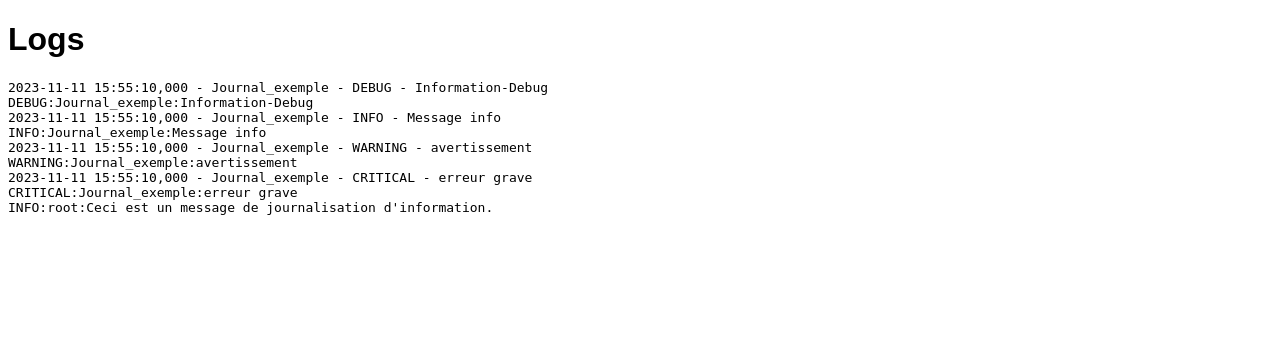
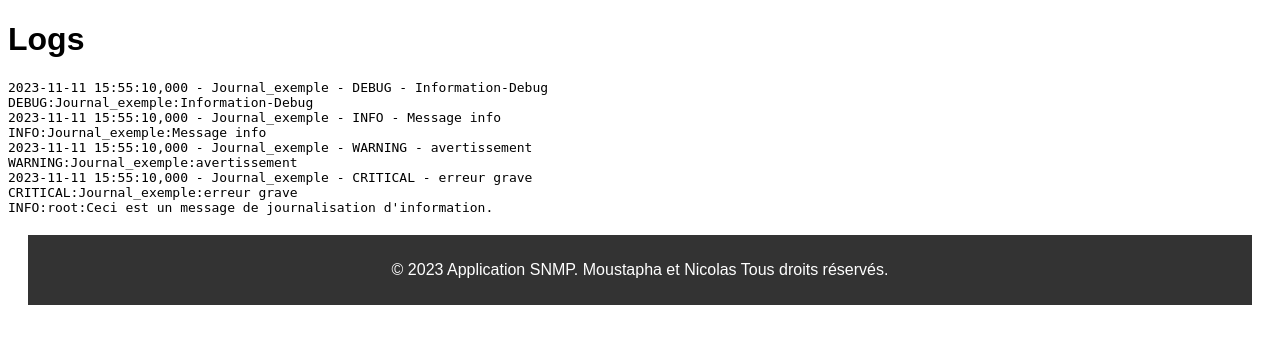
Before and after one commit to phata06/ETRS011_SNMP, a Flask app: page /voir_logs in a window 1280 px wide. Shown: the part 54-398 px from the top of the page. Run offline with Flask 3, Linux system fonts and the light colour scheme.

Commit message:
add footer

```diff
--- a/python/static/styles.css
+++ b/python/static/styles.css
@@ -51,3 +51,11 @@ body {
 .alert {
     color: #ff0000;
 }
+
+.footer {
+    margin: 20px;
+    background-color: #333;
+    color: white;
+    text-align: center;
+    padding: 10px;
+}
--- a/python/templates/equipment_info.html
+++ b/python/templates/equipment_info.html
@@ -24,6 +24,8 @@
 <p>OIDs: {{ equipment.OIDs }}</p>
 {% endif %}
 
+{% include 'footer.html' %}
+
 <script src="{{ url_for('static', filename='toggle.js') }}"></script>
 
 </body>
--- a/python/templates/error.html
+++ b/python/templates/error.html
@@ -20,6 +20,7 @@
     </span>
 
     <!-- ... autres éléments de la page ... -->
+    {% include 'footer.html' %}
 
     <script src="{{ url_for('static', filename='toggle.js') }}"></script>
 
--- /dev/null
+++ b/python/templates/footer.html
@@ -0,0 +1,3 @@
+<div class="footer">
+    <p>&copy; 2023 Application SNMP. Moustapha et Nicolas Tous droits réservés.</p>
+</div>
--- a/python/templates/index.html
+++ b/python/templates/index.html
@@ -65,7 +65,7 @@
 
 {{ session.logged_in }}
 
-
+{% include 'footer.html' %}
 
 <script src="{{ url_for('static', filename='toggle.js') }}"></script>
 
--- a/python/templates/liste_equipements.html
+++ b/python/templates/liste_equipements.html
@@ -38,6 +38,7 @@
 </form>
 
     <!-- ... autres éléments de la page ... -->
+    {% include 'footer.html' %}
 
     <script src="{{ url_for('static', filename='toggle.js') }}"></script>
 
--- a/python/templates/logs.html
+++ b/python/templates/logs.html
@@ -12,6 +12,7 @@
     <pre>{{ logs }}</pre>
 
     <!-- ... autres éléments de la page ... -->
+    {% include 'footer.html' %}
 
     <script src="{{ url_for('static', filename='toggle.js') }}"></script>
 
```
Also changed, not shown: 1 other file.
